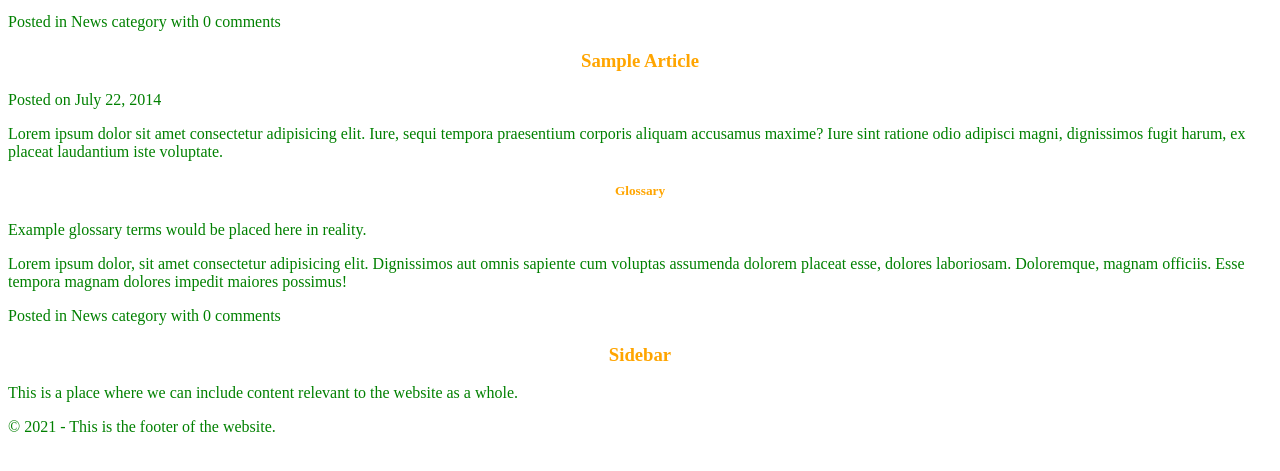
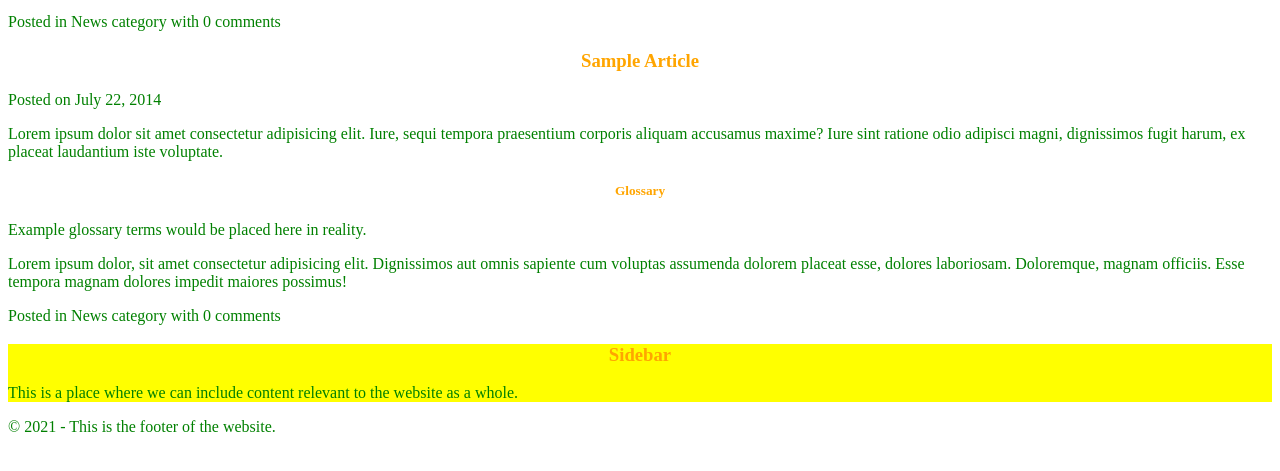
Before and after one commit to leonardomorita/html-css, a plain HTML site: page 7-index.html in a window 1280 px wide. Shown: the part 287-758 px from the top of the page. Drawn offline with Linux system fonts and the light colour scheme.

Commit message:
30. CSS Selectors

```diff
--- a/7-index.html
+++ b/7-index.html
@@ -64,7 +64,7 @@
       </article>
     </section>
 
-    <section>
+    <section class="sidebar-section">
       <aside>
         <h1>Sidebar</h1>
         <p>This is a place where we can include content relevant to the website as a whole.</p>
--- a/css/styles.css
+++ b/css/styles.css
@@ -6,3 +6,7 @@ h1 {
 p {
   color: green;
 }
+
+.sidebar-section {
+  background-color: yellow;
+}
```
